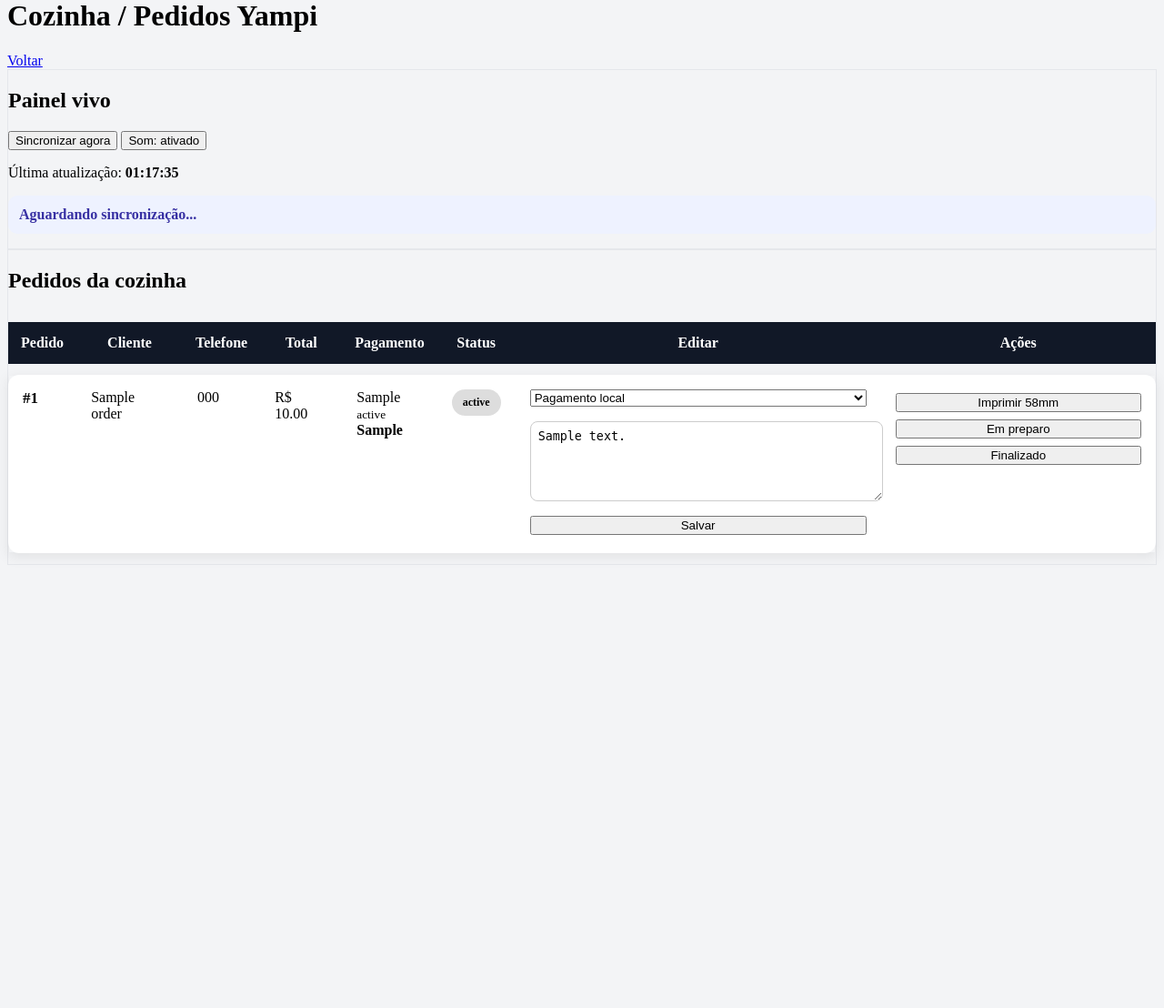
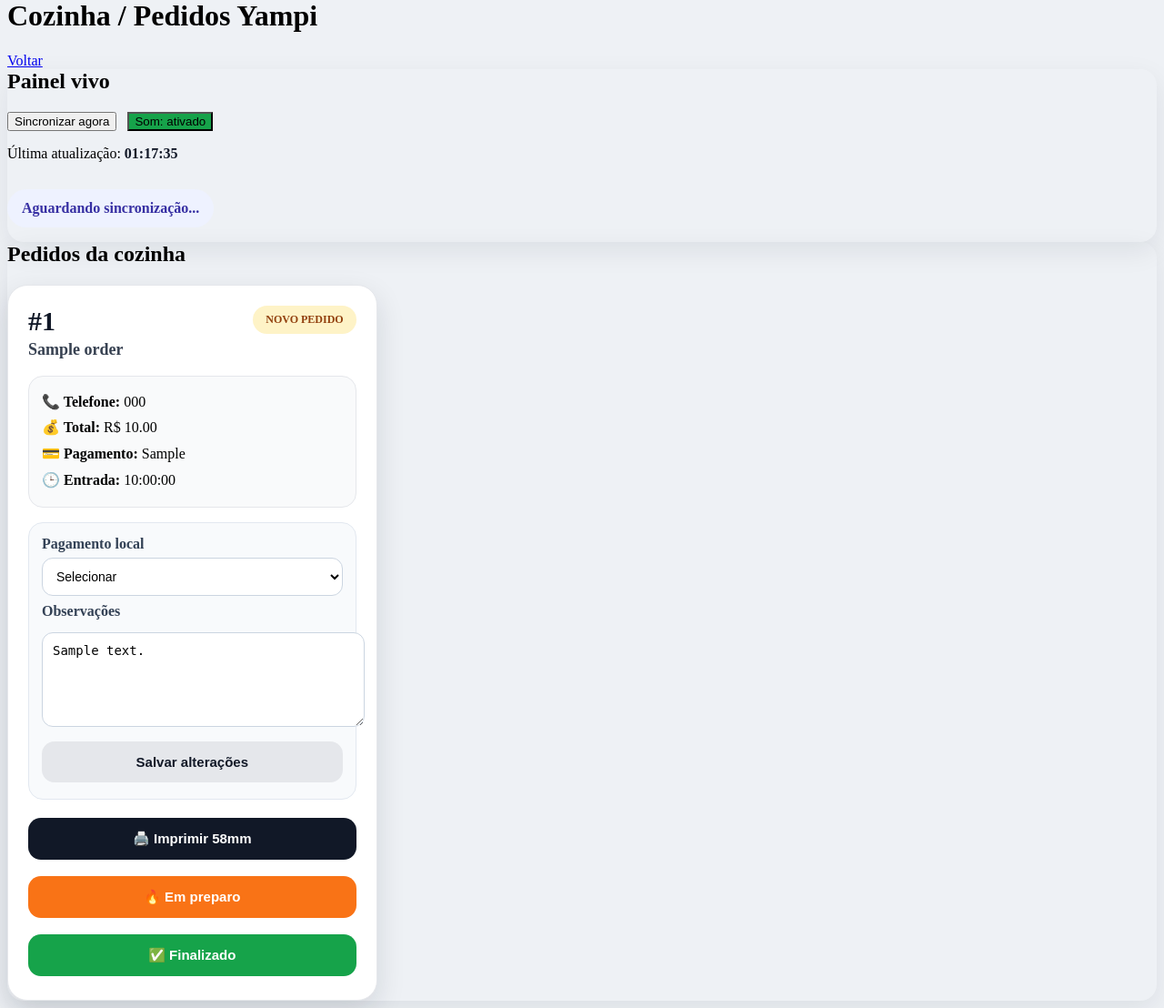
Before and after one commit to yohanmeert-dot/mototrack, a Flask app: page /admin/cozinha in a window 1280 px wide. Shown: the part 22-1130 px from the top of the page at 91% size. Before the commit the page ends 643 px from the top, so only its background shows below. Run offline with Flask 3, Linux system fonts and the light colour scheme; the visitor is signed in with stand-in values (Sample User, id 1); tables that the repository leaves empty hold one stand-in row (values such as "Sample post").

Commit message:
Redesenha painel premium da cozinha

```diff
--- a/static/cozinha.js
+++ b/static/cozinha.js
@@ -3,123 +3,85 @@ let soundEnabled = true;
 let knownOrderIds = new Set();
 
 function updateLastUpdate() {
-    const now = new Date();
-    document.getElementById("lastUpdate").innerText = now.toLocaleTimeString("pt-BR");
+    document.getElementById("lastUpdate").innerText =
+        new Date().toLocaleTimeString("pt-BR");
 }
 
 function toggleSound() {
     soundEnabled = !soundEnabled;
-
-    const button = document.getElementById("soundButton");
-
-    if (soundEnabled) {
-        button.innerText = "Som: ativado";
-    } else {
-        button.innerText = "Som: desativado";
-    }
+    document.getElementById("soundButton").innerText =
+        soundEnabled ? "🔔 Som ativado" : "🔕 Som desativado";
 }
 
 function playBellSound() {
-    if (!soundEnabled) {
-        return;
+    if (!soundEnabled) return;
+
+    const AudioContext = window.AudioContext || window.webkitAudioContext;
+    if (!AudioContext) return;
+
+    const ctx = new AudioContext();
+
+    function beep(freq, delay) {
+        const osc = ctx.createOscillator();
+        const gain = ctx.createGain();
+
+        osc.frequency.value = freq;
+        osc.type = "sine";
+
+        gain.gain.setValueAtTime(0.001, ctx.currentTime + delay);
+        gain.gain.exponentialRampToValueAtTime(0.5, ctx.currentTime + delay + 0.02);
+        gain.gain.exponentialRampToValueAtTime(0.001, ctx.currentTime + delay + 0.5);
+
+        osc.connect(gain);
+        gain.connect(ctx.destination);
+        osc.start(ctx.currentTime + delay);
+        osc.stop(ctx.currentTime + delay + 0.55);
     }
 
-    const AudioContext = window.AudioContext || window.webkitAudioContext;
-
-    if (!AudioContext) {
-        return;
-    }
-
-    const audioCtx = new AudioContext();
-
-    function bell(freq, start, duration) {
-        const osc = audioCtx.createOscillator();
-        const gain = audioCtx.createGain();
-
-        osc.type = "sine";
-        osc.frequency.value = freq;
-
-        gain.gain.setValueAtTime(0.0001, start);
-        gain.gain.exponentialRampToValueAtTime(0.5, start + 0.01);
-        gain.gain.exponentialRampToValueAtTime(0.0001, start + duration);
-
-        osc.connect(gain);
-        gain.connect(audioCtx.destination);
-
-        osc.start(start);
-        osc.stop(start + duration);
-    }
-
-    const now = audioCtx.currentTime;
-
-    bell(1200, now, 0.5);
-    bell(900, now + 0.22, 0.6);
+    beep(1200, 0);
+    beep(850, 0.25);
 }
 
 function statusBadge(status) {
-    const safeStatus = status || "novo";
-
-    if (safeStatus === "novo") {
-        return `<span class="badge badge-new">Novo</span>`;
-    }
-
-    if (safeStatus === "em preparo") {
-        return `<span class="badge badge-preparing">Em preparo</span>`;
-    }
-
-    if (safeStatus === "finalizado") {
-        return `<span class="badge badge-finished">Finalizado</span>`;
-    }
-
-    return `<span class="badge">${safeStatus}</span>`;
+    if (status === "em preparo") return `<span class="status preparo">Em preparo</span>`;
+    if (status === "finalizado") return `<span class="status finalizado">Finalizado</span>`;
+    return `<span class="status novo">Novo pedido</span>`;
 }
 
 function renderOrders(orders, newIds = []) {
     const container = document.getElementById("ordersContainer");
 
     if (!orders || orders.length === 0) {
-        container.innerHTML = "<p>Nenhum pedido encontrado.</p>";
+        container.innerHTML = `<div class="empty-state">Nenhum pedido encontrado.</div>`;
         return;
     }
 
-    let html = `
-        <table>
-            <thead>
-                <tr>
-                    <th>Pedido</th>
-                    <th>Cliente</th>
-                    <th>Telefone</th>
-                    <th>Total</th>
-                    <th>Pagamento</th>
-                    <th>Status</th>
-                    <th>Editar</th>
-                    <th>Ações</th>
-                </tr>
-            </thead>
-            <tbody>
-    `;
+    let html = `<div class="kitchen-grid">`;
 
     orders.forEach(order => {
         const isNew = newIds.includes(order.id);
-        const rowClass = isNew ? "pedido-novo" : "";
 
         html += `
-            <tr class="${rowClass}">
-                <td>#${order.yampi_id}</td>
-                <td>${order.customer_name || "-"}</td>
-                <td>${order.customer_phone || "-"}</td>
-                <td>R$ ${Number(order.total || 0).toFixed(2)}</td>
-                <td>
-                    ${order.payment_method || "-"}
-                    <br>
-                    <small>${order.payment_status || ""}</small>
-                    <br>
-                    <strong>${order.local_payment_method || ""}</strong>
-                </td>
-                <td>${statusBadge(order.order_status)}</td>
-                <td>
+        <div class="order-card ${isNew ? "new-highlight" : ""}">
+            <div class="order-top">
+                <div>
+                    <div class="order-number">#${order.yampi_id}</div>
+                    <div class="order-client">${order.customer_name || "-"}</div>
+                </div>
+                ${statusBadge(order.order_status)}
+            </div>
+
+            <div class="order-info">
+                <div><strong>📞 Telefone:</strong> ${order.customer_phone || "-"}</div>
+                <div><strong>💰 Total:</strong> R$ ${Number(order.total || 0).toFixed(2)}</div>
+                <div><strong>💳 Pagamento:</strong> ${order.local_payment_method || order.payment_method || "-"}</div>
+                <div><strong>🕒 Entrada:</strong> ${order.created_at || "-"}</div>
+            </div>
+
+            <div class="edit-box">
+                <label>Pagamento local</label>
                 <select id="payment-${order.id}">
-                        <option value="">Pagamento local</option>
+                    <option value="">Selecionar</option>
                     <option value="PIX" ${order.local_payment_method === "PIX" ? "selected" : ""}>PIX</option>
                     <option value="DINHEIRO" ${order.local_payment_method === "DINHEIRO" ? "selected" : ""}>DINHEIRO</option>
                     <option value="CARTAO" ${order.local_payment_method === "CARTAO" ? "selected" : ""}>CARTÃO</option>
@@ -127,39 +89,25 @@ function renderOrders(orders, newIds = []) {
                     <option value="IFOOD" ${order.local_payment_method === "IFOOD" ? "selected" : ""}>IFOOD</option>
                 </select>
 
-                    <textarea id="notes-${order.id}" placeholder="Observações">${order.notes || ""}</textarea>
+                <label>Observações</label>
+                <textarea id="notes-${order.id}" placeholder="Observações da cozinha">${order.notes || ""}</textarea>
 
-                    <button onclick="saveKitchenOrderInfo(${order.id})">
-                        Salvar
-                    </button>
-                </td>
-                <td>
-                    <button onclick="printKitchenOrder(${order.id})">
-                        Imprimir 58mm
-                    </button>
+                <button class="btn secondary" onclick="saveKitchenOrderInfo(${order.id})">Salvar alterações</button>
+            </div>
 
-                    <button onclick="markKitchenPreparing(${order.id})">
-                        Em preparo
-                    </button>
-
-                    <button onclick="markKitchenFinished(${order.id})">
-                        Finalizado
-                    </button>
-                </td>
-            </tr>
-        `;
+            <div class="actions">
+                <button class="btn print" onclick="printKitchenOrder(${order.id})">🖨️ Imprimir 58mm</button>
+                <button class="btn prep" onclick="markKitchenPreparing(${order.id})">🔥 Em preparo</button>
+                <button class="btn done" onclick="markKitchenFinished(${order.id})">✅ Finalizado</button>
+            </div>
+        </div>`;
     });
 
-    html += `
-            </tbody>
-        </table>
-    `;
-
+    html += `</div>`;
     container.innerHTML = html;
 }
 
 async function loadKitchenOrders(playSoundForNew = false) {
-    try {
     const response = await fetch("/api/kitchen/orders");
     const orders = await response.json();
 
@@ -167,41 +115,25 @@ async function loadKitchenOrders(playSoundForNew = false) {
 
     orders.forEach(order => {
         if (!knownOrderIds.has(order.id)) {
-                if (knownOrderIds.size > 0) {
-                    newIds.push(order.id);
-                }
+            if (knownOrderIds.size > 0) newIds.push(order.id);
             knownOrderIds.add(order.id);
         }
     });
 
-        if (playSoundForNew && newIds.length > 0) {
-            playBellSound();
-        }
+    if (playSoundForNew && newIds.length > 0) playBellSound();
 
     renderOrders(orders, newIds);
     updateLastUpdate();
-
-    } catch (err) {
-        console.error(err);
-        document.getElementById("ordersContainer").innerHTML =
-            "<p>Erro ao carregar pedidos.</p>";
-    }
 }
 
 async function syncYampiOrders(event) {
+    if (syncingNow) return;
+
+    syncingNow = true;
     const button = event ? event.target : null;
 
-    if (syncingNow) {
-        return;
-    }
-
-    syncingNow = true;
-
-    if (button) {
-        button.innerText = "Sincronizando...";
-    }
-
-    document.getElementById("syncStatus").innerText = "Sincronizando com a Yampi...";
+    if (button) button.innerText = "Sincronizando...";
+    document.getElementById("syncStatus").innerText = "Buscando pedidos na Yampi...";
 
     try {
         const response = await fetch("/api/yampi/sync");
@@ -209,108 +141,62 @@ async function syncYampiOrders(event) {
 
         if (data.ok) {
             document.getElementById("syncStatus").innerText =
-                "Sincronizado. Novos pedidos: " + data.saved;
+                `Sincronizado | novos pedidos: ${data.saved}`;
 
-            if (data.saved > 0) {
-                playBellSound();
-            }
+            if (data.saved > 0) playBellSound();
 
             await loadKitchenOrders(false);
         } else {
-            document.getElementById("syncStatus").innerText =
-                "Erro ao sincronizar.";
-            console.log(data);
+            document.getElementById("syncStatus").innerText = "Erro ao sincronizar.";
         }
-    } catch (err) {
-        console.error(err);
-        document.getElementById("syncStatus").innerText =
-            "Erro inesperado na sincronização.";
+    } catch (e) {
+        document.getElementById("syncStatus").innerText = "Erro inesperado.";
     }
 
-    if (button) {
-        button.innerText = "Sincronizar agora";
-    }
-
+    if (button) button.innerText = "Sincronizar agora";
     syncingNow = false;
 }
 
 function printKitchenOrder(orderId) {
     const iframe = document.createElement("iframe");
-
-    iframe.style.position = "fixed";
-    iframe.style.right = "0";
-    iframe.style.bottom = "0";
-    iframe.style.width = "0";
-    iframe.style.height = "0";
-    iframe.style.border = "0";
-    iframe.style.opacity = "0";
-
+    iframe.style.display = "none";
     iframe.src = "/print/cozinha/" + orderId;
-
     document.body.appendChild(iframe);
 
     iframe.onload = function () {
-        setTimeout(() => {
         iframe.contentWindow.focus();
         iframe.contentWindow.print();
-        }, 500);
     };
 
-    setTimeout(() => {
-        iframe.remove();
-    }, 15000);
+    setTimeout(() => iframe.remove(), 15000);
 }
 
 async function markKitchenPreparing(orderId) {
+    await updateOrder(orderId, { order_status: "em preparo" });
+}
+
+async function markKitchenFinished(orderId) {
+    await updateOrder(orderId, { order_status: "finalizado" });
+}
+
+async function saveKitchenOrderInfo(orderId) {
+    await updateOrder(orderId, {
+        local_payment_method: document.getElementById("payment-" + orderId).value,
+        notes: document.getElementById("notes-" + orderId).value
+    });
+
+    alert("Alterações salvas!");
+}
+
+async function updateOrder(orderId, payload) {
     await fetch("/api/kitchen/orders/" + orderId + "/status", {
         method: "POST",
-        headers: {
-            "Content-Type": "application/json"
-        },
-        body: JSON.stringify({
-            order_status: "em preparo"
-        })
+        headers: { "Content-Type": "application/json" },
+        body: JSON.stringify(payload)
     });
 
     await loadKitchenOrders(false);
 }
 
-async function markKitchenFinished(orderId) {
-    await fetch("/api/kitchen/orders/" + orderId + "/status", {
-        method: "POST",
-        headers: {
-            "Content-Type": "application/json"
-        },
-        body: JSON.stringify({
-            order_status: "finalizado"
-        })
-    });
-
-    await loadKitchenOrders(false);
-}
-
-async function saveKitchenOrderInfo(orderId) {
-    const payment = document.getElementById("payment-" + orderId).value;
-    const notes = document.getElementById("notes-" + orderId).value;
-
-    await fetch("/api/kitchen/orders/" + orderId + "/status", {
-        method: "POST",
-        headers: {
-            "Content-Type": "application/json"
-        },
-        body: JSON.stringify({
-            local_payment_method: payment,
-            notes: notes
-        })
-    });
-
-    alert("Alterações salvas!");
-    await loadKitchenOrders(false);
-}
-
-async function autoLoop() {
-    await syncYampiOrders(null);
-}
-
 loadKitchenOrders(false);
-setInterval(autoLoop, 5000);
+setInterval(() => syncYampiOrders(null), 5000);
--- a/static/style.css
+++ b/static/style.css
@@ -141,3 +141,224 @@ textarea {
     color: #3730a3;
     font-weight: bold;
 }
+/* =========================
+   PAINEL COZINHA PREMIUM
+========================= */
+
+body {
+    background: #eef1f5;
+}
+
+main {
+    max-width: 1400px;
+    margin: auto;
+}
+
+.card {
+    border: none;
+    border-radius: 18px;
+    box-shadow: 0 10px 30px rgba(15, 23, 42, 0.08);
+}
+
+.card h2 {
+    margin-top: 0;
+    font-size: 24px;
+}
+
+.kitchen-grid {
+    display: grid;
+    grid-template-columns: repeat(auto-fill, minmax(360px, 1fr));
+    gap: 22px;
+}
+
+.order-card {
+    background: #ffffff;
+    border-radius: 22px;
+    padding: 22px;
+    box-shadow: 0 12px 32px rgba(15, 23, 42, 0.12);
+    border: 1px solid #e5e7eb;
+    transition: 0.2s;
+}
+
+.order-card:hover {
+    transform: translateY(-3px);
+    box-shadow: 0 18px 40px rgba(15, 23, 42, 0.18);
+}
+
+.order-top {
+    display: flex;
+    justify-content: space-between;
+    align-items: flex-start;
+    gap: 14px;
+    margin-bottom: 18px;
+}
+
+.order-number {
+    font-size: 30px;
+    font-weight: 900;
+    color: #111827;
+}
+
+.order-client {
+    font-size: 18px;
+    color: #374151;
+    font-weight: 700;
+    margin-top: 4px;
+}
+
+.order-info {
+    background: #f9fafb;
+    border-radius: 16px;
+    padding: 14px;
+    line-height: 1.8;
+    margin-bottom: 16px;
+    border: 1px solid #e5e7eb;
+}
+
+.status {
+    padding: 8px 14px;
+    border-radius: 999px;
+    font-size: 12px;
+    font-weight: 900;
+    white-space: nowrap;
+    text-transform: uppercase;
+}
+
+.status.novo {
+    background: #fef3c7;
+    color: #92400e;
+}
+
+.status.preparo {
+    background: #dbeafe;
+    color: #1d4ed8;
+}
+
+.status.finalizado {
+    background: #dcfce7;
+    color: #166534;
+}
+
+.edit-box {
+    background: #f8fafc;
+    padding: 14px;
+    border-radius: 16px;
+    border: 1px solid #e2e8f0;
+    margin-bottom: 16px;
+}
+
+.edit-box label {
+    font-weight: 800;
+    display: block;
+    margin-bottom: 6px;
+    color: #334155;
+}
+
+.edit-box select,
+.edit-box textarea {
+    width: 100%;
+    border: 1px solid #cbd5e1;
+    border-radius: 12px;
+    padding: 11px;
+    margin-bottom: 12px;
+    font-size: 14px;
+    background: white;
+}
+
+.edit-box textarea {
+    min-height: 80px;
+    resize: vertical;
+}
+
+.actions {
+    display: grid;
+    grid-template-columns: 1fr;
+    gap: 10px;
+}
+
+.btn {
+    border: none;
+    border-radius: 14px;
+    padding: 14px 16px;
+    font-size: 15px;
+    font-weight: 900;
+    cursor: pointer;
+    transition: 0.15s;
+}
+
+.btn:hover {
+    filter: brightness(0.95);
+    transform: scale(0.99);
+}
+
+.btn.print {
+    background: #111827;
+    color: white;
+}
+
+.btn.prep {
+    background: #f97316;
+    color: white;
+}
+
+.btn.done {
+    background: #16a34a;
+    color: white;
+}
+
+.btn.secondary {
+    background: #e5e7eb;
+    color: #111827;
+}
+
+#soundButton {
+    background: #16a34a;
+    margin-left: 8px;
+}
+
+#syncStatus {
+    display: inline-block;
+    margin-top: 14px;
+    background: #eef2ff;
+    color: #3730a3;
+    font-weight: 800;
+    padding: 12px 16px;
+    border-radius: 999px;
+}
+
+#lastUpdate {
+    color: #111827;
+}
+
+.empty-state {
+    padding: 40px;
+    text-align: center;
+    font-size: 20px;
+    background: white;
+    border-radius: 18px;
+}
+
+.new-highlight {
+    animation: newPulse 1.1s ease-in-out 5;
+    border: 2px solid #f97316;
+}
+
+@keyframes newPulse {
+    0% { background: #fff7ed; }
+    50% { background: #fed7aa; }
+    100% { background: white; }
+}
+
+@media (max-width: 700px) {
+    main {
+        padding: 14px;
+    }
+
+    .kitchen-grid {
+        grid-template-columns: 1fr;
+    }
+
+    .order-number {
+        font-size: 24px;
+    }
+}
```
Lines whose indentation alone changed are shown as unchanged.
